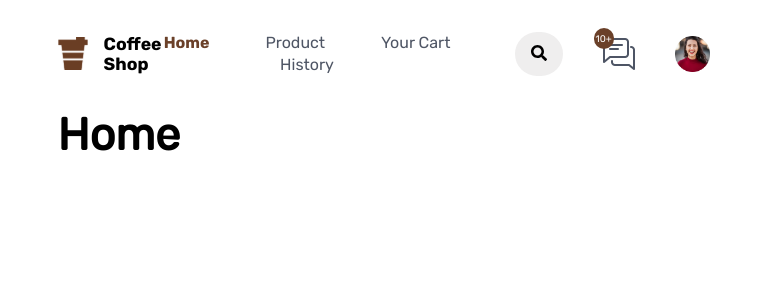
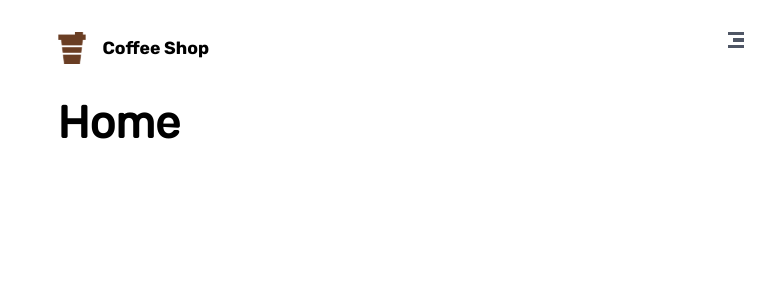
Before and after one commit to mathiuskormasela12/coffee-shop-website, a React (Create React App) app: page / in a window 768 px wide. Shown: the top 300 px of the page. Built offline with nearby package versions, Linux system fonts and the light colour scheme.

Commit message:
creating collapse navabr

```diff
--- /dev/null
+++ b/src/components/burgermenu/BurgerMenu.jsx
@@ -0,0 +1,16 @@
+// ========== BurgerMenu
+// import all modules
+import React from 'react';
+
+// import styles
+import styles from './styles/styles.module.scss';
+
+export function BurgerMenu() {
+  return (
+    <div className={styles.burger}>
+      <span className={styles.burgers} />
+      <span className={styles.burgers} />
+      <span className={styles.burgers} />
+    </div>
+  );
+}
--- /dev/null
+++ b/src/components/burgermenu/styles/_main.scss
@@ -0,0 +1,22 @@
+// ========== BurgerMenu Main Styles
+
+div.burger {
+	cursor: pointer;
+	transform: rotateY(180deg);
+
+	span.burgers {
+		display: block;
+		width: 1rem;
+		height: .2rem;
+		background-color: $dark-young;
+		margin-bottom: .2rem;
+
+		&:nth-child(2) {
+			width: .7rem;
+		}
+
+		&:last-child {
+			margin-bottom: 0;
+		}
+	}
+}
--- /dev/null
+++ b/src/components/burgermenu/styles/styles.module.scss
@@ -0,0 +1,4 @@
+// ========== BurgerMenu Styles
+// import all styles
+@import '../../../styles/colors';
+@import 'main';
--- a/src/components/index.js
+++ b/src/components/index.js
@@ -5,3 +5,4 @@ export * from './button/Button';
 export * from './spinner/Spinner';
 export * from './navbar/Navbar';
 export * from './textfield/TextField';
+export * from './burgermenu/BurgerMenu';
--- a/src/components/navbar/Navbar.jsx
+++ b/src/components/navbar/Navbar.jsx
@@ -6,7 +6,9 @@ import { Link } from 'react-router-dom';
 import { NAVBAR_ITEMS, USER_TYPE } from '../../constant';
 
 // import all components
-import { Container, Button, TextField } from '..';
+import {
+  Container, Button, TextField, BurgerMenu,
+} from '..';
 
 // import styles
 import styles from './styles/styles.module.scss';
@@ -18,6 +20,7 @@ import user from '../../assets/img/user.png';
 
 export function Navbar(props) {
   const [searchValue, setSearchValue] = useState('');
+  const [showNavbar, setShowNavbar] = useState(false);
   const { active, userType, children } = props;
   let navLists = [];
 
@@ -30,6 +33,7 @@ export function Navbar(props) {
   }
 
   const handleSearch = (e) => setSearchValue(e.target.value);
+  const handleShowNavbar = () => setShowNavbar((currentShowNavbar) => !currentShowNavbar);
 
   return (
     <div className={styles.hero}>
@@ -42,7 +46,7 @@ export function Navbar(props) {
                 Coffee Shop
               </figcaption>
             </figure>
-            <ul className={`${styles['nav-list']}`}>
+            <ul className={`${styles['nav-list']} ${showNavbar ? styles.show : ''}`}>
               {navLists.map((item, index) => (
                 (index === navLists.length - 1) ? (
                   <Fragment key={String(item.id)}>
@@ -146,10 +150,17 @@ export function Navbar(props) {
                 </Fragment>
               )}
             </div>
+            <div
+              className={styles.burger}
+              onClick={handleShowNavbar}
+              aria-hidden
+            >
+              <BurgerMenu />
+            </div>
           </div>
         </Container>
       </nav>
-      <span className={styles['hero-container']} />
+      {showNavbar && <span className={styles['hero-container']} />}
       {children}
     </div>
   );
--- a/src/components/navbar/styles/_main.scss
+++ b/src/components/navbar/styles/_main.scss
@@ -13,6 +13,13 @@ div.hero {
 			display: flex;
 			flex-wrap: wrap;
 			width: 100%;
+
+			div.burger {
+				display: none;
+				position: absolute;
+				right: 1.5rem;
+				z-index: 5;
+			}
 
 			figure.nav-brand {
 				display: flex;
@@ -30,6 +37,10 @@ div.hero {
 					font-size: 1.1rem;
 					font-family: rubik-bold;
 				}
+			}
+
+			.show {
+				display: flex !important;
 			}
 
 			ul.nav-list {
--- a/src/components/navbar/styles/_media-queries.scss
+++ b/src/components/navbar/styles/_media-queries.scss
@@ -11,6 +11,10 @@
 					display: none;
 				}
 
+				div.burger {
+					display: block;
+				}
+
 				figure.nav-brand {
 					width: 100%;
 
@@ -20,6 +24,7 @@
 				}
 
 				ul.nav-list {
+					display: none;
 					width: 100%;
 					position: absolute;
 					left: 0;
@@ -88,5 +93,95 @@
 
 // Landscape Smartphone
 @media screen and (min-width: 567px) and (max-width: 768px) {
+	div.hero {
+		nav.navbar {
+			position: relative;
 
+			div.nav-flex {
+				div.nav-side {
+					display: none;
+				}
+
+				div.burger {
+					display: block;
+				}
+
+				figure.nav-brand {
+					width: 100%;
+
+					& > img.nav-brand-img {
+						width: 1.8rem;
+					}
+				}
+
+				ul.nav-list {
+					display: none;
+					width: 100%;
+					position: absolute;
+					left: 0;
+					right: 0;
+					top: 4.5rem;
+
+					li.nav-footer {
+						height: auto !important;
+						padding: 2rem 0;
+						display: flex !important;
+					}
+
+					li.nav-items {
+						&-register {
+							display: flex !important;
+						}
+
+						&-login {
+							display: flex !important;
+						}
+
+						&-profile,
+						&-message {
+							display: flex !important;
+						}
+
+						&-search-bar {
+							display: flex !important;
+
+							& > .nav-items-search-bar-container {
+								width: 45%;
+							}
+						}
+					}
+
+					li.nav-items,
+					li.nav-footer {
+						width: 100%;
+						margin-right: 0;
+						height: 4rem;
+						display: flex;
+						align-items: center;
+						border-top: 1px solid $gray;
+						background-color: white;
+
+						&:first-child {
+							border-top: none;
+						}
+
+						& > p.nav-link {
+							font-size: .9rem;
+						}
+					}
+				}
+			}
+		}
+
+		span.hero-container {
+			display: inline-block;
+			position: fixed;
+			top: 0;
+			bottom: 0;
+			left: 0;
+			right: 0;
+			background-color: rgba(0, 0, 0, 0.5);
+			z-index: 4;
+		}
+	}
 }
```
